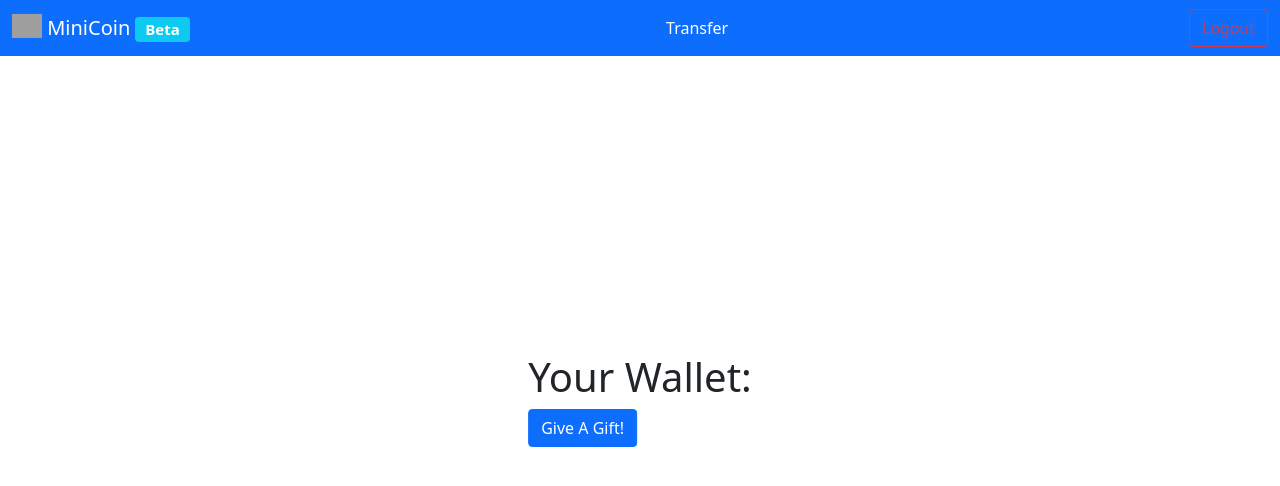
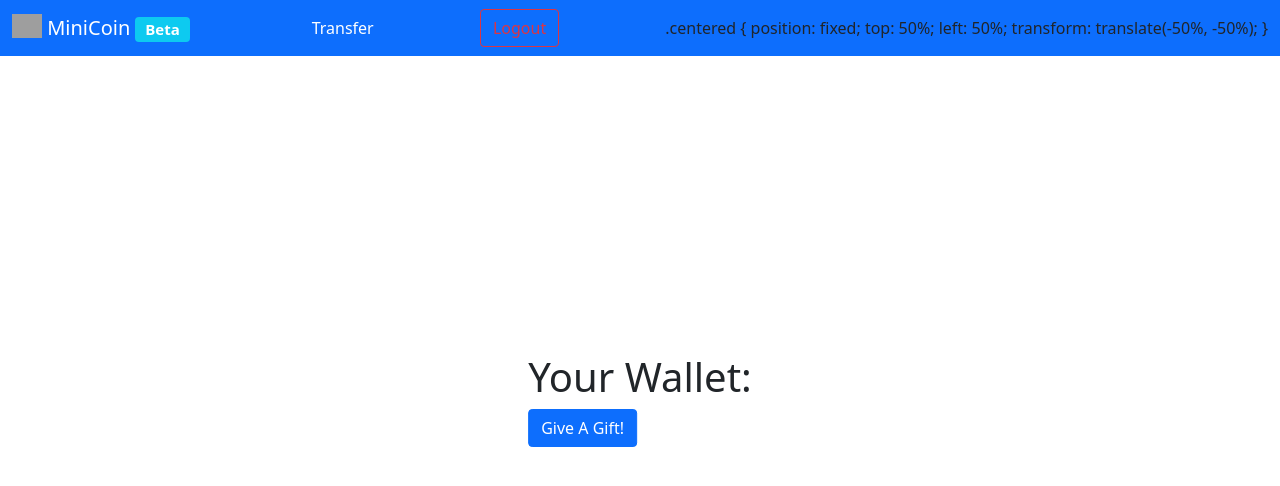
Before and after one commit to harsha7addanki/MiniCoin, a Django app: template Wallet/templates/viewwallet.html in a window 1280 px wide. Shown: the top 486 px of the page. Run offline with Django 3.2, Linux system fonts and the light colour scheme; the template is opened without the code that fills it, so the values that code supplies are empty; parts of the project's set-up code (start-up, migrations or seed data) failed here and were passed over; grey boxes are pictures that could not be loaded.

Commit message:
Yea It Diden't Work

```diff
--- a/Wallet/templates/base.html
+++ b/Wallet/templates/base.html
@@ -7,12 +7,8 @@
 		<link href="https://cdn.jsdelivr.net/npm/bootstrap@5.1.3/dist/css/bootstrap.min.css" rel="stylesheet" integrity="sha384-1BmE4kWBq78iYhFldvKuhfTAU6auU8tT94WrHftjDbrCEXSU1oBoqyl2QvZ6jIW3" crossorigin="anonymous">
 		<script src="https://cdn.jsdelivr.net/npm/bootstrap@5.1.3/dist/js/bootstrap.bundle.min.js" integrity="sha384-ka7Sk0Gln4gmtz2MlQnikT1wXgYsOg+OMhuP+IlRH9sENBO0LRn5q+8nbTov4+1p" crossorigin="anonymous"></script>
 		<style type="text/css">
-			.centered {
-				position: fixed;
-				top: 50%;
-				left: 50%;
-				transform: translate(-50%, -50%);
-			  }
+			{% block css %}
+			{% endblock css %}
 		</style>
 	</head>
 	<body>
--- a/Wallet/templates/viewwallet.html
+++ b/Wallet/templates/viewwallet.html
@@ -5,6 +5,14 @@
     <a class="nav-link active" aria-current="page" href="/transfer">Transfer</a>
   </div>
   <a href="/logout" class="btn btn-outline-danger">Logout</a>
+  {% block css %}
+  .centered {
+    position: fixed;
+    top: 50%;
+    left: 50%;
+    transform: translate(-50%, -50%);
+    }
+  {% endblock css %}
 {% endblock navbar %}
 {% block content %}
   {% load humanize %}
```
